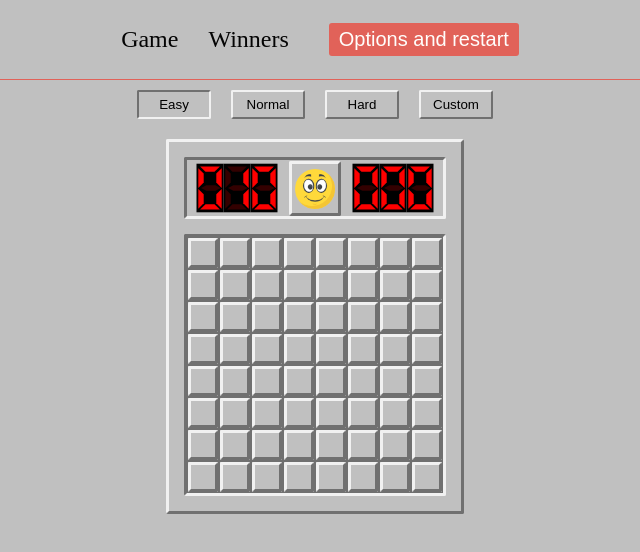
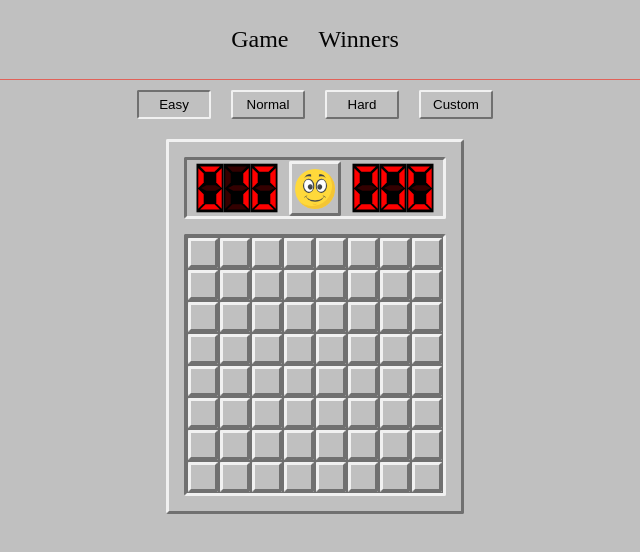
Before and after one commit to evg-zlg/sapper, a React (Vite) app: page / in a window 1280 px wide. Shown: the top 552 px of the page, without its empty margins (325-965 px from the left). Built offline with nearby package versions, Linux system fonts and the light colour scheme.

Commit message:
feat: header - delete useless button, change hover bg-color

```diff
--- a/src/components/Header/Header.tsx
+++ b/src/components/Header/Header.tsx
@@ -27,6 +27,10 @@ const Ul = styled.ul`
   gap: 10px;
 `;
 
+interface ILi {
+  active: boolean;
+}
+
 const Li = styled.li`
   list-style-type: none;
 
@@ -36,34 +40,15 @@ const Li = styled.li`
     color: inherit;
     padding: 5px 10px;
     border-radius: 3px;
-    transition: all 0.2s ease 0s;
+    transition: all 0.3s ease 0s;
     &:hover {
-      background-color: var(--bg-link-color);
+      background-color: var(--primary-accent-color);
+      color: var(--primary-light-color);
     }
 
     @media (max-width: 425px) {
       font-size: 1rem;
     }
-  }
-`;
-
-const Button = styled.button`
-  cursor: pointer;
-  padding: 5px 10px;
-  border-radius: 3px;
-  border: none;
-  background-color: var(--primary-accent-color);
-  color: var(--primary-light-color);
-  font-size: 1.25rem;
-  transition: all 0.1s ease 0s;
-  &:hover {
-    box-shadow: 2px -2px 5px var(--shadow-light-color),
-      0px 2px 5px var(--shadow-light-color),
-      -2px 0px 5px var(--shadow-light-color);
-  }
-
-  @media (max-width: 425px) {
-    font-size: 1rem;
   }
 `;
 
@@ -80,7 +65,6 @@ function Header() {
               <Link to={APPRoute.winners}>Winners</Link>
             </Li>
           </Ul>
-          <Button type="button">Options and restart</Button>
         </Nav>
       </HeaderStyled>
     </Container>
```
